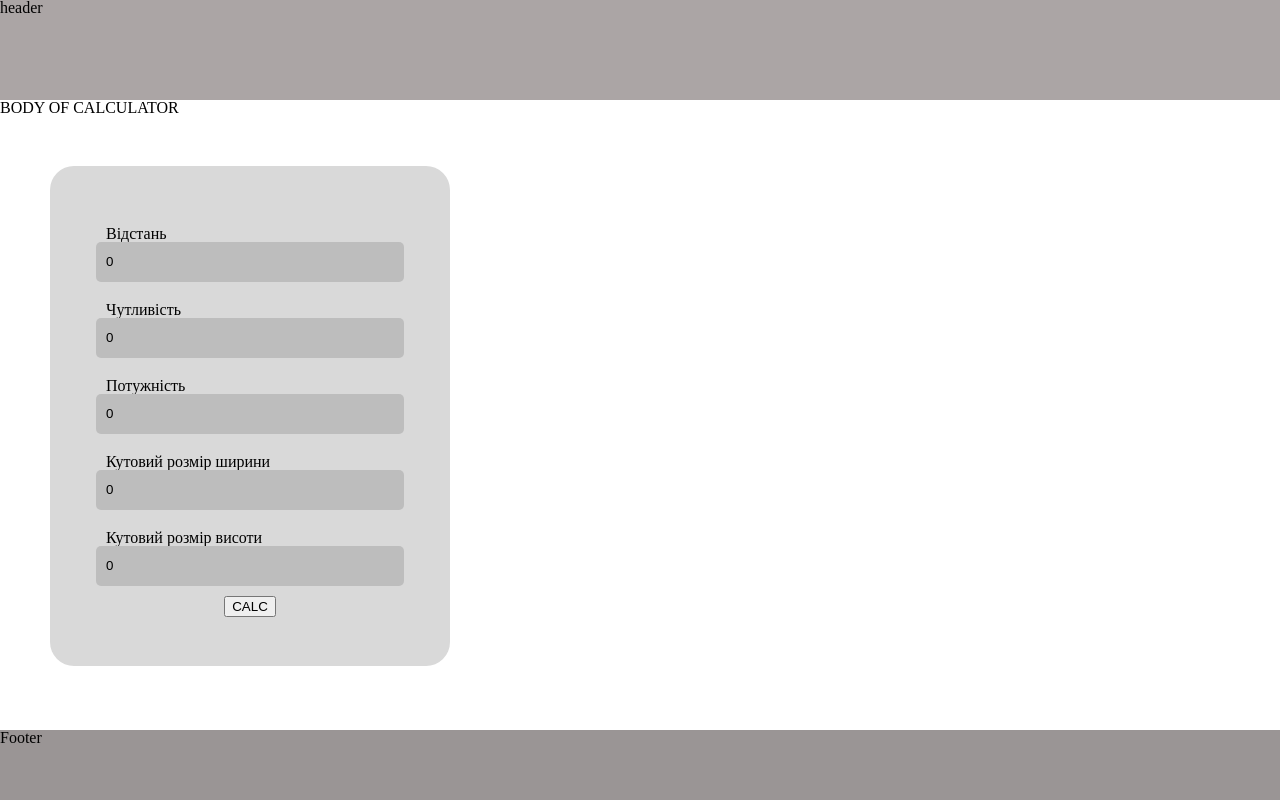
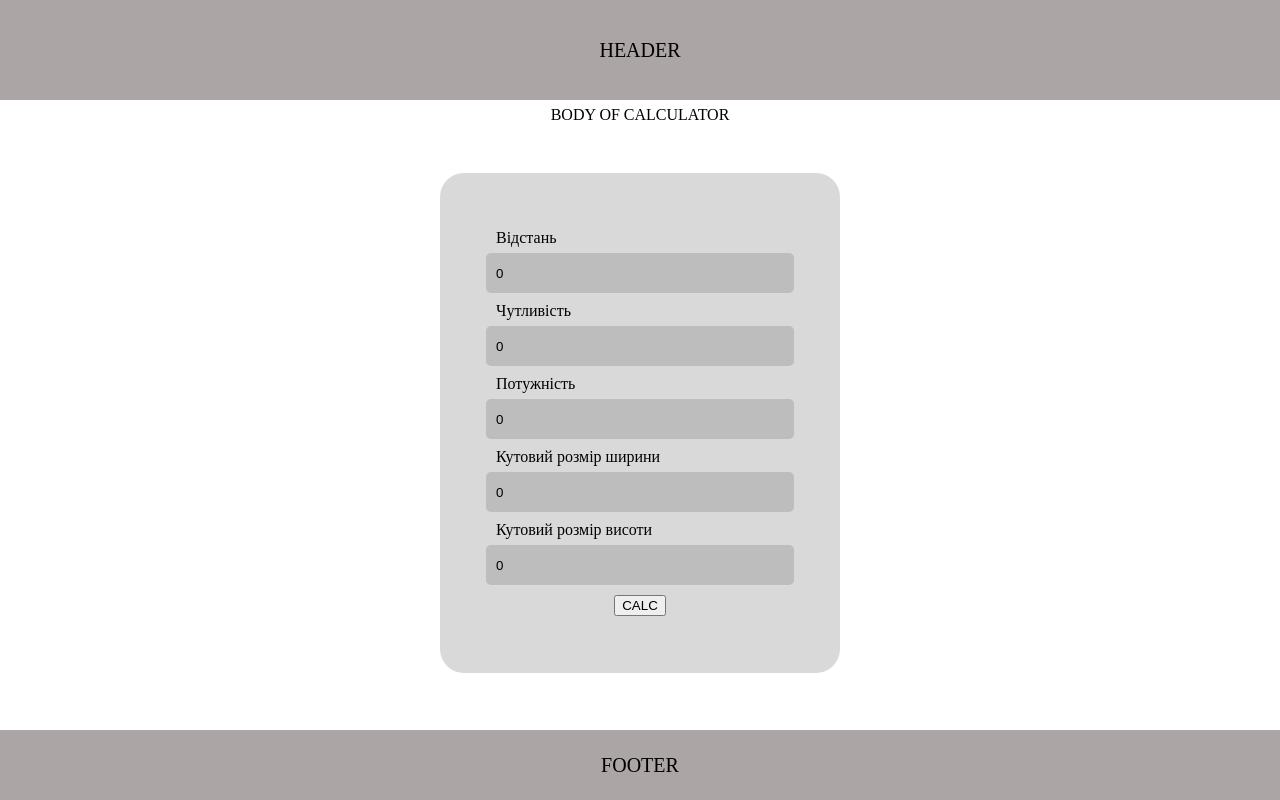
Before and after one commit to Skiftech-project/optiflow-frontend, a React (Vite) app: page / in a window 1280 px wide. Built offline with nearby package versions, Linux system fonts and the light colour scheme.

Commit message:
added some visual styles

```diff
--- a/src/components/app/app.css
+++ b/src/components/app/app.css
@@ -5,5 +5,9 @@
 }
 
 .main {
+    display: flex;
+    justify-content: center;
+    align-items: center;
+    flex-direction: column;
     flex: 1 1 auto;
 }
--- a/src/components/simple/footer/footer.css
+++ b/src/components/simple/footer/footer.css
@@ -1,4 +1,9 @@
 .footer {
-    background-color: #9a9595;
+    display: flex;
+    justify-content: center;
+    align-items: center;
+    font-size: 20px;
+    text-transform: uppercase;
+    background-color: #aba5a5;
     height: 70px;
 }
--- a/src/components/simple/header/header.css
+++ b/src/components/simple/header/header.css
@@ -1,4 +1,9 @@
 .header {
+    display: flex;
+    justify-content: center;
+    align-items: center;
+    font-size: 20px;
+    text-transform: uppercase;
     background-color: #aba5a5;
     height: 100px;
 }
--- a/src/components/smart/first-module/first-module.css
+++ b/src/components/smart/first-module/first-module.css
@@ -19,7 +19,7 @@
 }
 
 .InputData__input {
-    margin: 10px;
+    margin-bottom: 10px;
     display: flex;
     flex-direction: column;
     justify-content: center;
@@ -29,6 +29,7 @@
 
 .InputData__input label {
     align-self: flex-start;
+    margin-bottom: 7px;
 }
 
 .InputData__input input {
```
